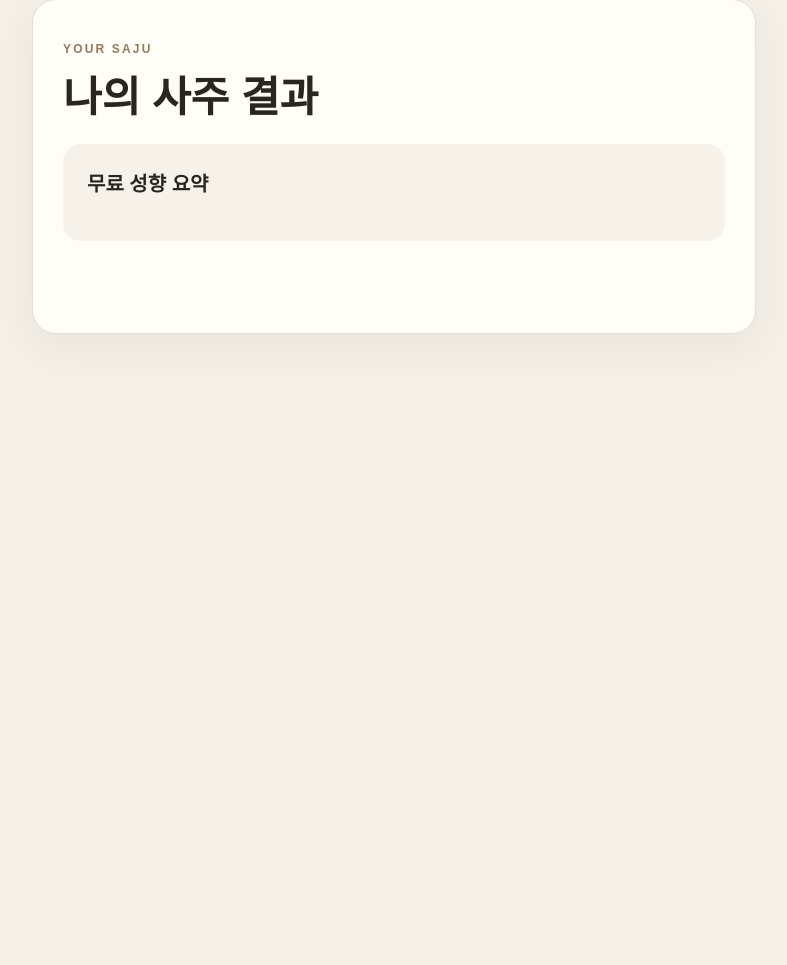
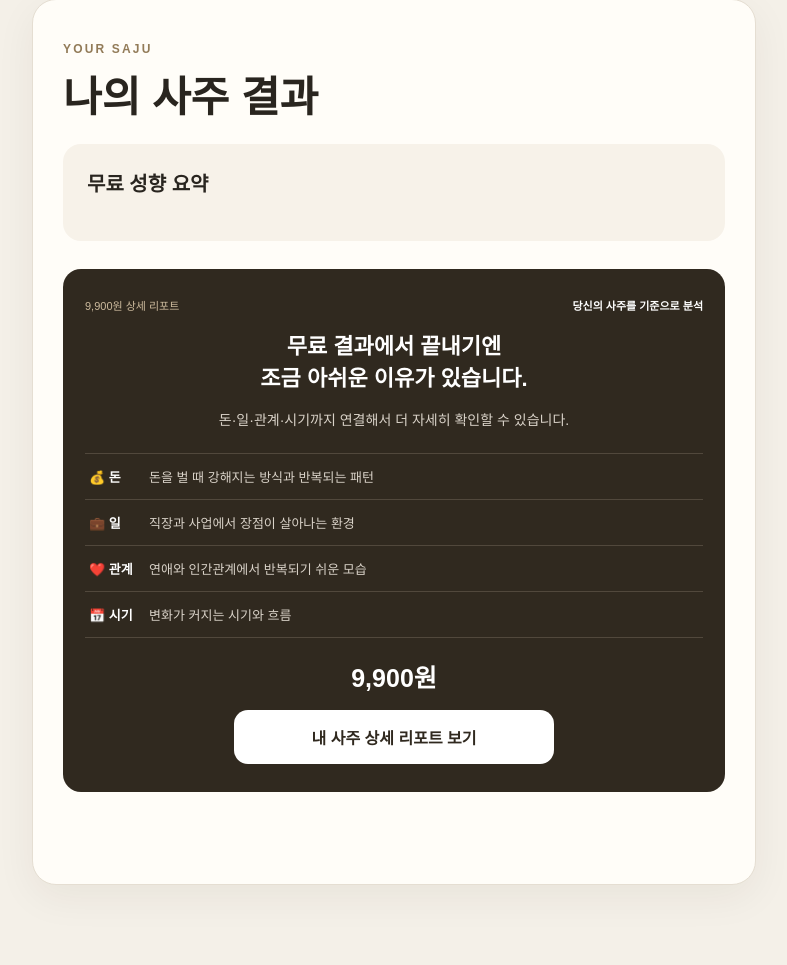
Before and after one commit to makeitmylife03/saju-salon, a Flask app: page /saju/result/1 in a window 1280 px wide. Shown: the part 97-1062 px from the top of the page, without its empty margins (246-1033 px from the left). Before the commit the page ends 431 px from the top, so only its background shows below. Run offline with Flask 3, Linux system fonts and the light colour scheme; some libraries are stand-ins or nearby versions.

Commit message:
Fix saved result paid report containers

```diff
--- a/templates/saju_result.html
+++ b/templates/saju_result.html
@@ -68,6 +68,19 @@
   </details>
   {% else %}
   <div class="summary"><h2>무료 성향 요약</h2><div id="summary-list">{% for line in summary %}<div class="summary-line"><b>{{ loop.index }}</b><p>{{ line }}</p></div>{% endfor %}</div></div>
+  <div class="summary paid-preview" id="locked-report">
+    <div class="preview-top"><span>9,900원 상세 리포트</span><b>당신의 사주를 기준으로 분석</b></div>
+    <h2>무료 결과에서 끝내기엔<br>조금 아쉬운 이유가 있습니다.</h2>
+    <p class="preview-copy">돈·일·관계·시기까지 연결해서 더 자세히 확인할 수 있습니다.</p>
+    <div class="locked-list">
+      <div><b>💰 돈</b><span>돈을 벌 때 강해지는 방식과 반복되는 패턴</span></div>
+      <div><b>💼 일</b><span>직장과 사업에서 장점이 살아나는 환경</span></div>
+      <div><b>❤️ 관계</b><span>연애와 인간관계에서 반복되기 쉬운 모습</span></div>
+      <div><b>📅 시기</b><span>변화가 커지는 시기와 흐름</span></div>
+    </div>
+    <div class="price">9,900원</div>
+    <a class="btn" id="detail-button" href="#">내 사주 상세 리포트 보기</a>
+  </div>
   {% endif %}
 
   <div id="paid-report" class="paid-report hidden"><h2>상세 사주 리포트</h2><div id="paid-report-content"></div></div>
```
